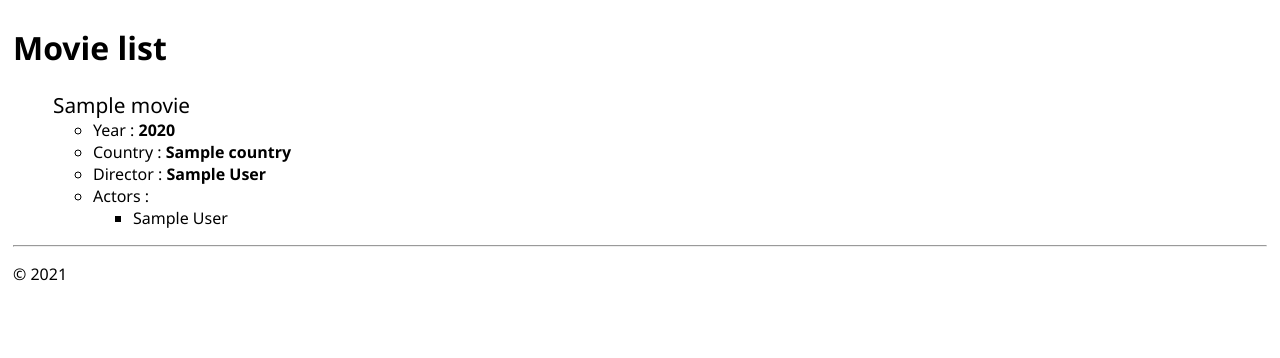
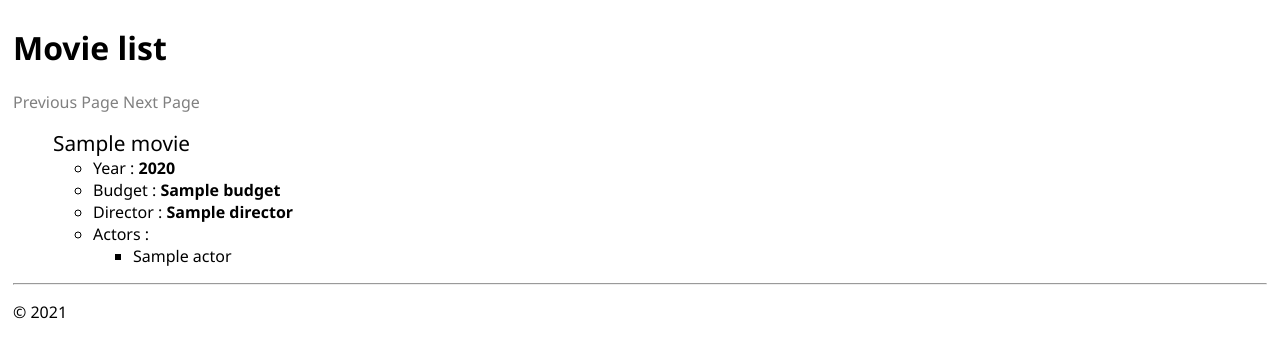
Before and after one commit to vittorio-c/themoviedb-projet-scrap, a Flask app: template templates/movies.html in a window 1280 px wide. Shown: the part 47-405 px from the top of the page. Run offline with Flask 2, Linux system fonts and the light colour scheme; the template is opened without the code that fills it: most values are stand-ins (such as "Sample title", 1, 10 or a date in 2020); parts of the project's set-up code (start-up, migrations or seed data) failed here and were passed over.

Commit message:
Generic filtering and paginating system

```diff
--- a/app.py
+++ b/app.py
@@ -10,7 +10,31 @@ app = Flask(__name__)
 def hello():
     return "Hello, World!"
 
-@app.route("/movies/")
+@app.route("/movies")
 def movies():
-    movies = query_movie.get_movies_with_artists()
-    return render_template("movies.html", movies=movies)
+    page_num = request.args.get('page') if request.args.get('page') else 1
+    filters = request.args.getlist('filters[]')
+    order = request.args.get('order') if request.args.get('order') else -1
+    links = get_pagination_routes(page_num)
+    movies = query_movie.get_movies_paginated(15, int(page_num), filters, order)
+
+    return render_template("movies.html", movies=movies, links=links)
+
+def get_pagination_routes(page_num):
+    # print(request.url)
+    next_page = int(page_num) + 1
+    previous_page = int(page_num) - 1 if int(page_num) - 1 > 0 else None
+
+    if next_page:
+        # next_url = request.url + '?page=' + str(next_page)
+        next_url = request.url.replace('page={}'.format(page_num), 'page={}'.format(next_page))
+    else:
+        next_url = False
+
+    if previous_page:
+        # previous_url = request.base_url + '?page=' + str(previous_page)
+        previous_url = request.url.replace('page={}'.format(page_num), 'page={}'.format(previous_page))
+    else:
+        previous_url = False
+
+    return {'next': next_url, 'previous': previous_url}
--- a/static/style.css
+++ b/static/style.css
@@ -36,3 +36,8 @@ ul.movie__title > li {
     padding: 5px;
     font-family:'Segoe UI', Tahoma, Geneva, Verdana, sans-serif;
 }
+
+span.deactivated-link {
+    color: grey;
+    text-decoration: none;
+}
--- a/templates/movies.html
+++ b/templates/movies.html
@@ -1,18 +1,30 @@
 {% extends "layout.html" %}
 {% block content %}
 <h1>Movie list</h1>
+
+{% if links['previous'] %}
+    <a href="{{ links['previous'] }}">Previous Page</a>
+{% else %}
+    <span href="/" class="deactivated-link">Previous Page</span>
+{% endif %}
+
+{% if links['next'] %}
+    <a href="{{ links['next'] }}">Next Page</a>
+{% else %}
+    <span href="/" class="deactivated-link">Next Page</span>
+{% endif %}
 
 <ul class="movie__title">
 {% for movie in movies %}
   <li>{{ movie.title }}</li>
   <ul>
-      <li>Year : <strong>{{ movie.year }}</strong></li>
-      <li>Country : <strong>{{ movie.country }}</strong></li>
-      <li>Director : <strong>{{ movie.director_qry[0].first_name }} {{ movie.director_qry[0].last_name }}</strong></li>
+      <li>Year : <strong>{{ movie.release_year }}</strong></li>
+      <li>Budget : <strong>{{ movie.budget }}</strong></li>
+      <li>Director : <strong>{{ movie.director }}</strong></li>
       <li>Actors : </li>
       <ul>
-      {% for actor in movie.actors_qry %}
-      <li>{{ actor.first_name }} {{ actor.last_name }}</li>
+      {% for actor in movie.artists %}
+      <li>{{ actor.name }}</li>
       {% endfor %}
       </ul>
   </ul>
```
Also changed, not shown: queries/filters.py (added, +7 -0 lines), queries/movies.py (+11 -9 lines).
